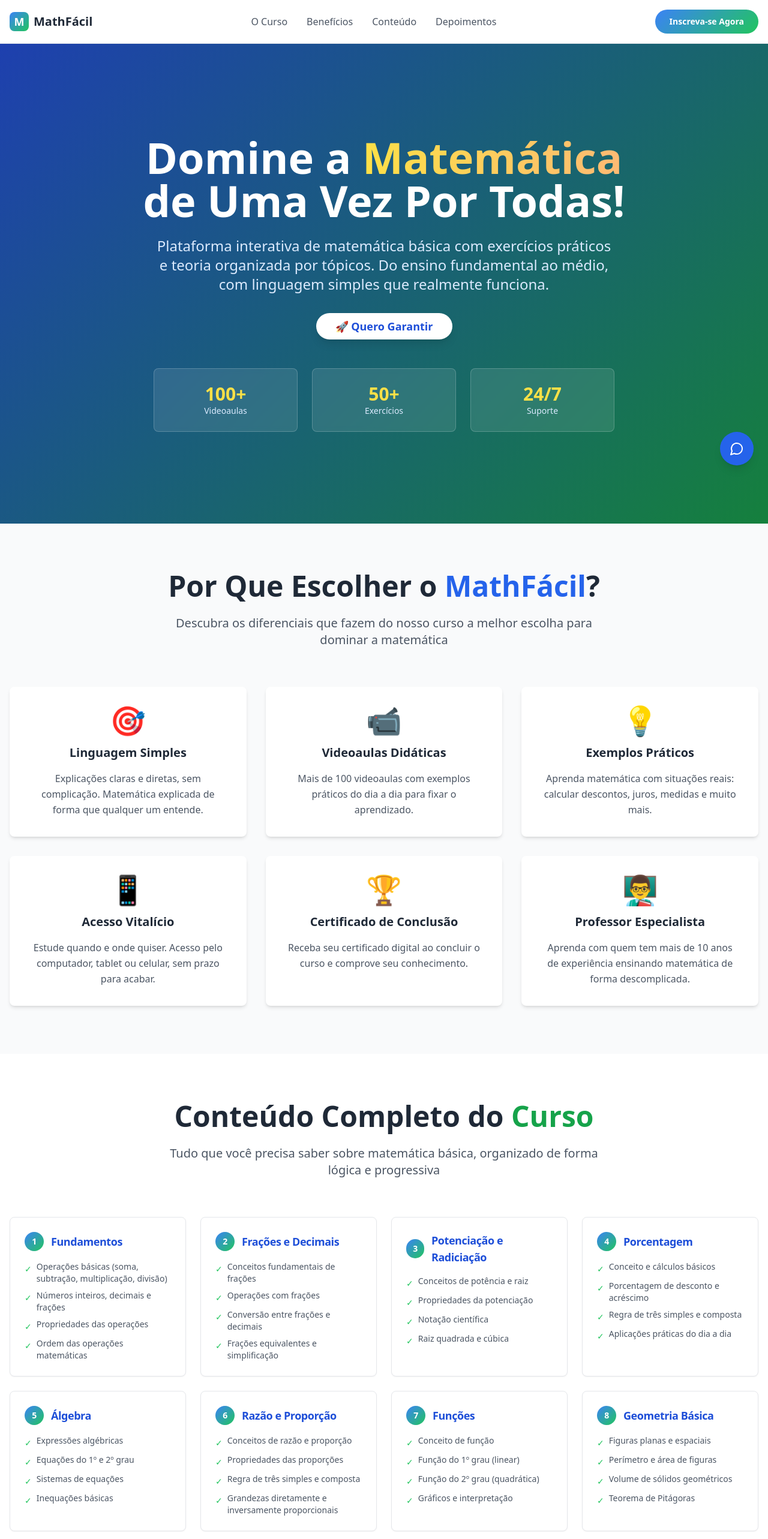
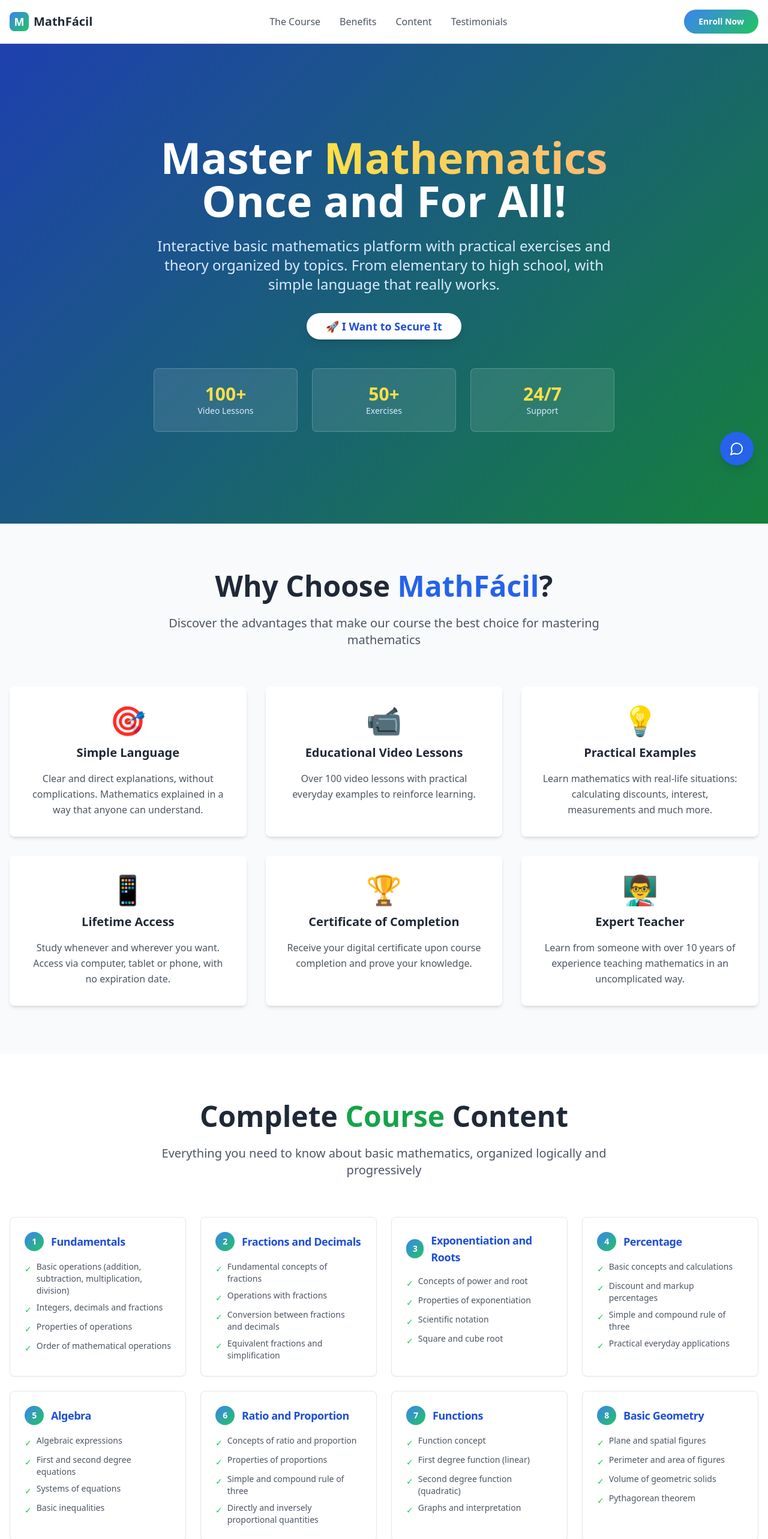
Before and after one commit to CassAssump/math-master-landing-page, a React (Vite) app: page / in a window 1280 px wide. Shown: the top 2566 px of the page at 60% size. Built offline with nearby package versions, Linux system fonts and the light colour scheme.

Commit message:
Refactor: Translate all text to English
Translate all text to English, except for the name "MathFácil".

```diff
--- a/src/components/BenefitsSection.tsx
+++ b/src/components/BenefitsSection.tsx
@@ -5,33 +5,33 @@ const BenefitsSection = () => {
   const benefits = [
     {
       icon: "🎯",
-      title: "Linguagem Simples",
-      description: "Explicações claras e diretas, sem complicação. Matemática explicada de forma que qualquer um entende."
+      title: "Simple Language",
+      description: "Clear and direct explanations, without complications. Mathematics explained in a way that anyone can understand."
     },
     {
       icon: "📹",
-      title: "Videoaulas Didáticas",
-      description: "Mais de 100 videoaulas com exemplos práticos do dia a dia para fixar o aprendizado."
+      title: "Educational Video Lessons",
+      description: "Over 100 video lessons with practical everyday examples to reinforce learning."
     },
     {
       icon: "💡",
-      title: "Exemplos Práticos",
-      description: "Aprenda matemática com situações reais: calcular descontos, juros, medidas e muito mais."
+      title: "Practical Examples",
+      description: "Learn mathematics with real-life situations: calculating discounts, interest, measurements and much more."
     },
     {
       icon: "📱",
-      title: "Acesso Vitalício",
-      description: "Estude quando e onde quiser. Acesso pelo computador, tablet ou celular, sem prazo para acabar."
+      title: "Lifetime Access",
+      description: "Study whenever and wherever you want. Access via computer, tablet or phone, with no expiration date."
     },
     {
       icon: "🏆",
-      title: "Certificado de Conclusão",
-      description: "Receba seu certificado digital ao concluir o curso e comprove seu conhecimento."
+      title: "Certificate of Completion",
+      description: "Receive your digital certificate upon course completion and prove your knowledge."
     },
     {
       icon: "👨‍🏫",
-      title: "Professor Especialista",
-      description: "Aprenda com quem tem mais de 10 anos de experiência ensinando matemática de forma descomplicada."
+      title: "Expert Teacher",
+      description: "Learn from someone with over 10 years of experience teaching mathematics in an uncomplicated way."
     }
   ];
 
@@ -40,10 +40,10 @@ const BenefitsSection = () => {
       <div className="container mx-auto px-4">
         <div className="text-center mb-16">
           <h2 className="text-4xl md:text-5xl font-bold text-gray-800 mb-6">
-            Por Que Escolher o <span className="text-math-blue-600">MathFácil</span>?
+            Why Choose <span className="text-math-blue-600">MathFácil</span>?
           </h2>
           <p className="text-xl text-gray-600 max-w-3xl mx-auto">
-            Descubra os diferenciais que fazem do nosso curso a melhor escolha para dominar a matemática
+            Discover the advantages that make our course the best choice for mastering mathematics
           </p>
         </div>
 
--- a/src/components/Footer.tsx
+++ b/src/components/Footer.tsx
@@ -17,103 +17,103 @@ const Footer = () => {
       <div id="pricing-section" className="bg-math-gradient py-16">
         <div className="container mx-auto px-4 text-center">
           <h2 className="text-3xl md:text-4xl font-bold mb-4 text-white">
-            Pronto Para Dominar a Matemática?
+            Ready to Master Mathematics?
           </h2>
           <p className="text-xl mb-8 text-blue-100 max-w-2xl mx-auto">
-            Escolha o plano ideal para você e transforme sua relação com a matemática
+            Choose the ideal plan for you and transform your relationship with mathematics
           </p>
 
           <div className="grid grid-cols-1 md:grid-cols-2 gap-6 max-w-4xl mx-auto">
-            {/* Plano Aluno */}
+            {/* Student Plan */}
             <Card className="bg-white/95 backdrop-blur-sm border-2 border-yellow-300 hover:border-yellow-400 transition-all duration-300 hover:scale-105">
               <CardHeader className="text-center">
                 <CardTitle className="text-2xl font-bold text-math-blue-700 mb-2">
-                  📚 Plano Aluno
+                  📚 Student Plan
                 </CardTitle>
                 <div className="text-4xl font-bold text-math-blue-700 mb-2">
-                  $9<span className="text-lg font-normal">/mês</span>
+                  $9<span className="text-lg font-normal">/month</span>
                 </div>
-                <p className="text-gray-600">Perfeito para estudantes</p>
+                <p className="text-gray-600">Perfect for students</p>
               </CardHeader>
               <CardContent className="text-left">
                 <ul className="space-y-3 text-gray-700 mb-6">
                   <li className="flex items-center">
                     <span className="text-green-500 mr-2">✅</span>
-                    Acesso a todas as videoaulas
+                    Access to all video lessons
                   </li>
                   <li className="flex items-center">
                     <span className="text-green-500 mr-2">✅</span>
-                    Exercícios práticos
+                    Practical exercises
                   </li>
                   <li className="flex items-center">
                     <span className="text-green-500 mr-2">✅</span>
-                    Certificado de conclusão
+                    Certificate of completion
                   </li>
                   <li className="flex items-center">
                     <span className="text-green-500 mr-2">✅</span>
-                    Suporte 24/7
+                    24/7 support
                   </li>
                 </ul>
                 <Button
                   onClick={handlePurchase}
                   className="w-full bg-math-blue-700 hover:bg-math-blue-800 text-white font-bold py-3 rounded-full"
                 >
-                  Escolher Plano Aluno
+                  Choose Student Plan
                 </Button>
               </CardContent>
             </Card>
 
-            {/* Plano Professor */}
+            {/* Teacher Plan */}
             <Card className="bg-gradient-to-br from-yellow-400 to-orange-400 border-2 border-yellow-300 hover:border-yellow-200 transition-all duration-300 hover:scale-105 relative">
               <div className="absolute -top-3 left-1/2 transform -translate-x-1/2">
                 <span className="bg-red-500 text-white px-4 py-1 rounded-full text-sm font-bold">
-                  🔥 MAIS POPULAR
+                  🔥 MOST POPULAR
                 </span>
               </div>
               <CardHeader className="text-center">
                 <CardTitle className="text-2xl font-bold text-math-blue-900 mb-2">
-                  👨‍🏫 Plano Professor
+                  👨‍🏫 Teacher Plan
                 </CardTitle>
                 <div className="text-4xl font-bold text-math-blue-900 mb-2">
-                  $19<span className="text-lg font-normal">/mês</span>
+                  $19<span className="text-lg font-normal">/month</span>
                 </div>
-                <p className="text-math-blue-800">Para educadores e profissionais</p>
+                <p className="text-math-blue-800">For educators and professionals</p>
               </CardHeader>
               <CardContent className="text-left">
                 <ul className="space-y-3 text-math-blue-900 mb-6">
                   <li className="flex items-center">
                     <span className="text-green-600 mr-2">✅</span>
-                    Tudo do Plano Aluno
+                    Everything from Student Plan
                   </li>
                   <li className="flex items-center">
                     <span className="text-green-600 mr-2">✅</span>
-                    Materiais para ensino
+                    Teaching materials
                   </li>
                   <li className="flex items-center">
                     <span className="text-green-600 mr-2">✅</span>
-                    Banco de questões
+                    Question bank
                   </li>
                   <li className="flex items-center">
                     <span className="text-green-600 mr-2">✅</span>
-                    Suporte prioritário
+                    Priority support
                   </li>
                   <li className="flex items-center">
                     <span className="text-green-600 mr-2">✅</span>
-                    Relatórios de progresso
+                    Progress reports
                   </li>
                 </ul>
                 <Button
                   onClick={handleProfessorPurchase}
                   className="w-full bg-math-blue-900 hover:bg-math-blue-800 text-white font-bold py-3 rounded-full"
                 >
-                  Escolher Plano Professor
+                  Choose Teacher Plan
                 </Button>
               </CardContent>
             </Card>
           </div>
 
           <p className="text-sm mt-6 text-blue-200">
-            ✅ Acesso vitalício • ✅ Garantia de 30 dias • ✅ Cancele quando quiser
+            ✅ Lifetime access • ✅ 30-day guarantee • ✅ Cancel anytime
           </p>
         </div>
       </div>
@@ -122,20 +122,20 @@ const Footer = () => {
       <div className="bg-math-gradient py-16">
         <div className="container mx-auto px-4 text-center">
           <h2 className="text-3xl md:text-4xl font-bold mb-4 text-white">
-            Pronto Para Dominar a Matemática?
+            Ready to Master Mathematics?
           </h2>
           <p className="text-xl mb-8 text-blue-100 max-w-2xl mx-auto">
-            Junte-se a mais de 2.500 alunos que já transformaram sua relação com a matemática
+            Join over 2,500 students who have already transformed their relationship with mathematics
           </p>
           <Button
             size="lg"
             onClick={handlePurchase}
             className="bg-white text-math-blue-700 hover:bg-gray-100 px-8 py-4 rounded-full font-bold text-lg transition-all duration-300 hover:scale-105 shadow-lg"
           >
-            🚀 Comece Agora - Oferta Especial
+            🚀 Start Now - Special Offer
           </Button>
           <p className="text-sm mt-4 text-blue-200">
-            ✅ Acesso vitalício • ✅ Certificado incluído • ✅ Suporte 24/7
+            ✅ Lifetime access • ✅ Certificate included • ✅ 24/7 support
           </p>
         </div>
       </div>
@@ -153,7 +153,7 @@ const Footer = () => {
                 <span className="text-xl font-bold">MathFácil</span>
               </div>
               <p className="text-gray-400 mb-4">
-                A forma mais simples e eficaz de aprender matemática básica online.
+                The simplest and most effective way to learn basic mathematics online.
               </p>
               <div className="flex space-x-4">
                 <a href="#" className="text-gray-400 hover:text-math-blue-400 transition-colors">
@@ -170,21 +170,21 @@ const Footer = () => {
 
             {/* Course Links */}
             <div>
-              <h4 className="text-lg font-semibold mb-4">Curso</h4>
+              <h4 className="text-lg font-semibold mb-4">Course</h4>
               <ul className="space-y-2 text-gray-400">
-                <li><a href="#" className="hover:text-white transition-colors">Conteúdo Programático</a></li>
-                <li><a href="#" className="hover:text-white transition-colors">Aulas Demonstrativas</a></li>
-                <li><a href="#" className="hover:text-white transition-colors">Certificado</a></li>
-                <li><a href="#" className="hover:text-white transition-colors">Metodologia</a></li>
+                <li><a href="#" className="hover:text-white transition-colors">Course Content</a></li>
+                <li><a href="#" className="hover:text-white transition-colors">Demo Lessons</a></li>
+                <li><a href="#" className="hover:text-white transition-colors">Certificate</a></li>
+                <li><a href="#" className="hover:text-white transition-colors">Methodology</a></li>
               </ul>
             </div>
 
             {/* Support Links */}
             <div>
-              <h4 className="text-lg font-semibold mb-4">Suporte</h4>
+              <h4 className="text-lg font-semibold mb-4">Support</h4>
               <ul className="space-y-2 text-gray-400">
-                <li><a href="#" className="hover:text-white transition-colors">Central de Ajuda</a></li>
-                <li><a href="#" className="hover:text-white transition-colors">Fale Conosco</a></li>
+                <li><a href="#" className="hover:text-white transition-colors">Help Center</a></li>
+                <li><a href="#" className="hover:text-white transition-colors">Contact Us</a></li>
                 <li><a href="#" className="hover:text-white transition-colors">WhatsApp</a></li>
                 <li><a href="#" className="hover:text-white transition-colors">FAQ</a></li>
               </ul>
@@ -192,11 +192,11 @@ const Footer = () => {
 
             {/* Contact Info */}
             <div>
-              <h4 className="text-lg font-semibold mb-4">Contato</h4>
+              <h4 className="text-lg font-semibold mb-4">Contact</h4>
               <ul className="space-y-2 text-gray-400">
-                <li>📧 contato@mathfacil.com.br</li>
+                <li>📧 contact@mathfacil.com</li>
                 <li>📱 (11) 99999-9999</li>
-                <li>⏰ Seg-Sex: 8h às 18h</li>
+                <li>⏰ Mon-Fri: 8am to 6pm</li>
                 <li>📍 São Paulo, SP</li>
               </ul>
             </div>
@@ -207,12 +207,12 @@ const Footer = () => {
           {/* Bottom Footer */}
           <div className="flex flex-col md:flex-row justify-between items-center">
             <div className="text-gray-400 text-sm mb-4 md:mb-0">
-              © 2024 MathFácil. Todos os direitos reservados.
+              © 2024 MathFácil. All rights reserved.
             </div>
             <div className="flex space-x-6 text-sm text-gray-400">
-              <a href="#" className="hover:text-white transition-colors">Termos de Uso</a>
-              <a href="#" className="hover:text-white transition-colors">Política de Privacidade</a>
-              <a href="#" className="hover:text-white transition-colors">Política de Reembolso</a>
+              <a href="#" className="hover:text-white transition-colors">Terms of Use</a>
+              <a href="#" className="hover:text-white transition-colors">Privacy Policy</a>
+              <a href="#" className="hover:text-white transition-colors">Refund Policy</a>
             </div>
           </div>
         </div>
--- a/src/components/Header.tsx
+++ b/src/components/Header.tsx
@@ -19,16 +19,16 @@ const Header = () => {
 
           <nav className="hidden md:flex items-center space-x-8">
             <a href="#curso" className="text-gray-600 hover:text-math-blue-600 transition-colors">
-              O Curso
+              The Course
             </a>
             <a href="#beneficios" className="text-gray-600 hover:text-math-blue-600 transition-colors">
-              Benefícios
+              Benefits
             </a>
             <a href="#topicos" className="text-gray-600 hover:text-math-blue-600 transition-colors">
-              Conteúdo
+              Content
             </a>
             <a href="#depoimento" className="text-gray-600 hover:text-math-blue-600 transition-colors">
-              Depoimentos
+              Testimonials
             </a>
           </nav>
 
@@ -36,7 +36,7 @@ const Header = () => {
             onClick={handlePurchase}
             className="bg-math-gradient hover:opacity-90 text-white px-6 py-2 rounded-full font-semibold transition-all duration-300 hover:scale-105"
           >
-            Inscreva-se Agora
+            Enroll Now
           </Button>
         </div>
       </div>
--- a/src/components/HeroSection.tsx
+++ b/src/components/HeroSection.tsx
@@ -18,12 +18,12 @@ const HeroSection = () => {
       <div className="container mx-auto px-4 text-center relative z-10">
         <div className="max-w-4xl mx-auto animate-fade-in">
           <h1 className="text-5xl md:text-7xl font-bold mb-6 leading-tight">
-            Domine a <span className="bg-gradient-to-r from-yellow-300 to-orange-300 bg-clip-text text-transparent">Matemática</span> de Uma Vez Por Todas!
+            Master <span className="bg-gradient-to-r from-yellow-300 to-orange-300 bg-clip-text text-transparent">Mathematics</span> Once and For All!
           </h1>
 
           <p className="text-xl md:text-2xl mb-8 text-blue-100 max-w-3xl mx-auto leading-relaxed">
-            Plataforma interativa de matemática básica com exercícios práticos e teoria organizada por tópicos.
-            Do ensino fundamental ao médio, com linguagem simples que realmente funciona.
+            Interactive basic mathematics platform with practical exercises and theory organized by topics.
+            From elementary to high school, with simple language that really works.
           </p>
 
           <div className="flex flex-col sm:flex-row gap-4 justify-center items-center mb-12">
@@ -32,22 +32,22 @@ const HeroSection = () => {
               onClick={handleGuaranteeAccess}
               className="bg-white text-math-blue-700 hover:bg-gray-100 px-8 py-4 rounded-full font-bold text-lg transition-all duration-300 hover:scale-105 shadow-lg"
             >
-              🚀 Quero Garantir
+              🚀 I Want to Secure It
             </Button>
           </div>
 
           <div className="grid grid-cols-1 md:grid-cols-3 gap-6 max-w-3xl mx-auto">
             <div className="bg-white/10 backdrop-blur-sm rounded-lg p-6 border border-white/20">
               <div className="text-3xl font-bold text-yellow-300">100+</div>
-              <div className="text-sm text-blue-100">Videoaulas</div>
+              <div className="text-sm text-blue-100">Video Lessons</div>
             </div>
             <div className="bg-white/10 backdrop-blur-sm rounded-lg p-6 border border-white/20">
               <div className="text-3xl font-bold text-yellow-300">50+</div>
-              <div className="text-sm text-blue-100">Exercícios</div>
+              <div className="text-sm text-blue-100">Exercises</div>
             </div>
             <div className="bg-white/10 backdrop-blur-sm rounded-lg p-6 border border-white/20">
               <div className="text-3xl font-bold text-yellow-300">24/7</div>
-              <div className="text-sm text-blue-100">Suporte</div>
+              <div className="text-sm text-blue-100">Support</div>
             </div>
           </div>
         </div>
--- a/src/components/TopicsSection.tsx
+++ b/src/components/TopicsSection.tsx
@@ -1,78 +1,79 @@
+
 import { Card, CardContent, CardHeader, CardTitle } from "@/components/ui/card";
 import { Button } from "@/components/ui/button";
 
 const TopicsSection = () => {
   const topics = [
     {
-      category: "Fundamentos",
+      category: "Fundamentals",
       items: [
-        "Operações básicas (soma, subtração, multiplicação, divisão)",
-        "Números inteiros, decimais e frações",
-        "Propriedades das operações",
-        "Ordem das operações matemáticas"
+        "Basic operations (addition, subtraction, multiplication, division)",
+        "Integers, decimals and fractions",
+        "Properties of operations",
+        "Order of mathematical operations"
       ]
     },
     {
-      category: "Frações e Decimais",
+      category: "Fractions and Decimals",
       items: [
-        "Conceitos fundamentais de frações",
-        "Operações com frações",
-        "Conversão entre frações e decimais",
-        "Frações equivalentes e simplificação"
+        "Fundamental concepts of fractions",
+        "Operations with fractions",
+        "Conversion between fractions and decimals",
+        "Equivalent fractions and simplification"
       ]
     },
     {
-      category: "Potenciação e Radiciação",
+      category: "Exponentiation and Roots",
       items: [
-        "Conceitos de potência e raiz",
-        "Propriedades da potenciação",
-        "Notação científica",
-        "Raiz quadrada e cúbica"
+        "Concepts of power and root",
+        "Properties of exponentiation",
+        "Scientific notation",
+        "Square and cube root"
       ]
     },
     {
-      category: "Porcentagem",
+      category: "Percentage",
       items: [
-        "Conceito e cálculos básicos",
-        "Porcentagem de desconto e acréscimo",
-        "Regra de três simples e composta",
-        "Aplicações práticas do dia a dia"
+        "Basic concepts and calculations",
+        "Discount and markup percentages",
+        "Simple and compound rule of three",
+        "Practical everyday applications"
       ]
     },
     {
-      category: "Álgebra",
+      category: "Algebra",
       items: [
-        "Expressões algébricas",
-        "Equações do 1º e 2º grau",
-        "Sistemas de equações",
-        "Inequações básicas"
+        "Algebraic expressions",
+        "First and second degree equations",
+        "Systems of equations",
+        "Basic inequalities"
       ]
     },
     {
-      category: "Razão e Proporção",
+      category: "Ratio and Proportion",
       items: [
-        "Conceitos de razão e proporção",
-        "Propriedades das proporções",
-        "Regra de três simples e composta",
-        "Grandezas diretamente e inversamente proporcionais"
+        "Concepts of ratio and proportion",
+        "Properties of proportions",
+        "Simple and compound rule of three",
+        "Directly and inversely proportional quantities"
       ]
     },
     {
-      category: "Funções",
+      category: "Functions",
       items: [
-        "Conceito de função",
-        "Função do 1º grau (linear)",
-        "Função do 2º grau (quadrática)",
-        "Gráficos e interpretação"
+        "Function concept",
+        "First degree function (linear)",
+        "Second degree function (quadratic)",
+        "Graphs and interpretation"
       ]
     },
     {
-      category: "Geometria Básica",
+      category: "Basic Geometry",
       items: [
-        "Figuras planas e espaciais",
-        "Perímetro e área de figuras",
-        "Volume de sólidos geométricos",
-        "Teorema de Pitágoras"
+        "Plane and spatial figures",
+        "Perimeter and area of figures",
+        "Volume of geometric solids",
+        "Pythagorean theorem"
       ]
     }
   ];
@@ -86,10 +87,10 @@ const TopicsSection = () => {
       <div className="container mx-auto px-4">
         <div className="text-center mb-16">
           <h2 className="text-4xl md:text-5xl font-bold text-gray-800 mb-6">
-            Conteúdo Completo do <span className="text-math-green-600">Curso</span>
+            Complete <span className="text-math-green-600">Course</span> Content
           </h2>
           <p className="text-xl text-gray-600 max-w-3xl mx-auto">
-            Tudo que você precisa saber sobre matemática básica, organizado de forma lógica e progressiva
+            Everything you need to know about basic mathematics, organized logically and progressively
           </p>
         </div>
 
@@ -123,16 +124,16 @@ const TopicsSection = () => {
 
         <div className="text-center">
           <div className="bg-math-gradient rounded-2xl p-8 max-w-4xl mx-auto text-white">
-            <h3 className="text-2xl font-bold mb-4">🎯 Mais de 50 Horas de Conteúdo</h3>
+            <h3 className="text-2xl font-bold mb-4">🎯 Over 50 Hours of Content</h3>
             <p className="text-lg mb-6 opacity-90">
-              Videoaulas + Exercícios + Material de Apoio + Suporte Completo
+              Video Lessons + Exercises + Support Materials + Complete Support
             </p>
             <Button
               size="lg"
               onClick={handleAccessComplete}
               className="bg-white text-math-blue-700 hover:bg-gray-100 px-8 py-4 rounded-full font-bold text-lg transition-all duration-300 hover:scale-105"
             >
-              Quero Ter Acesso Completo
+              I Want Complete Access
             </Button>
           </div>
         </div>
```
Also changed, not shown: src/components/TestimonialSection.tsx (+14 -14 lines).
